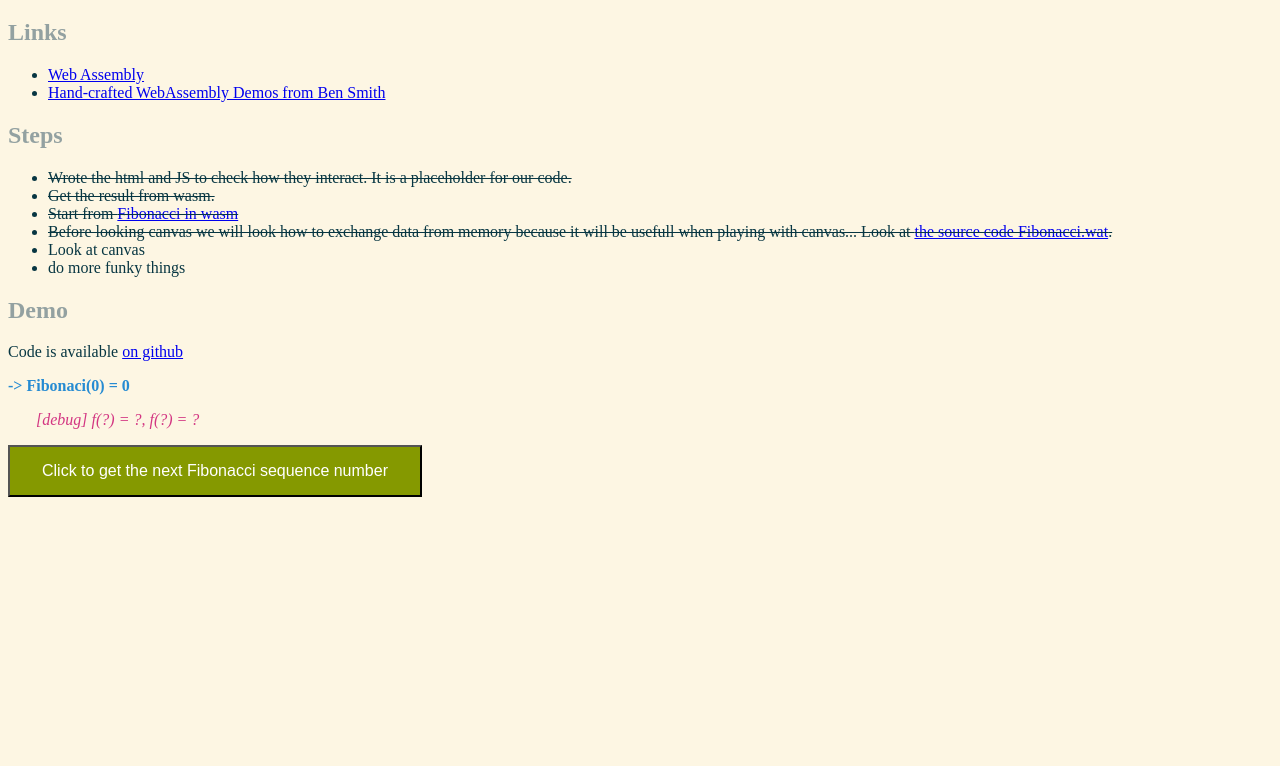
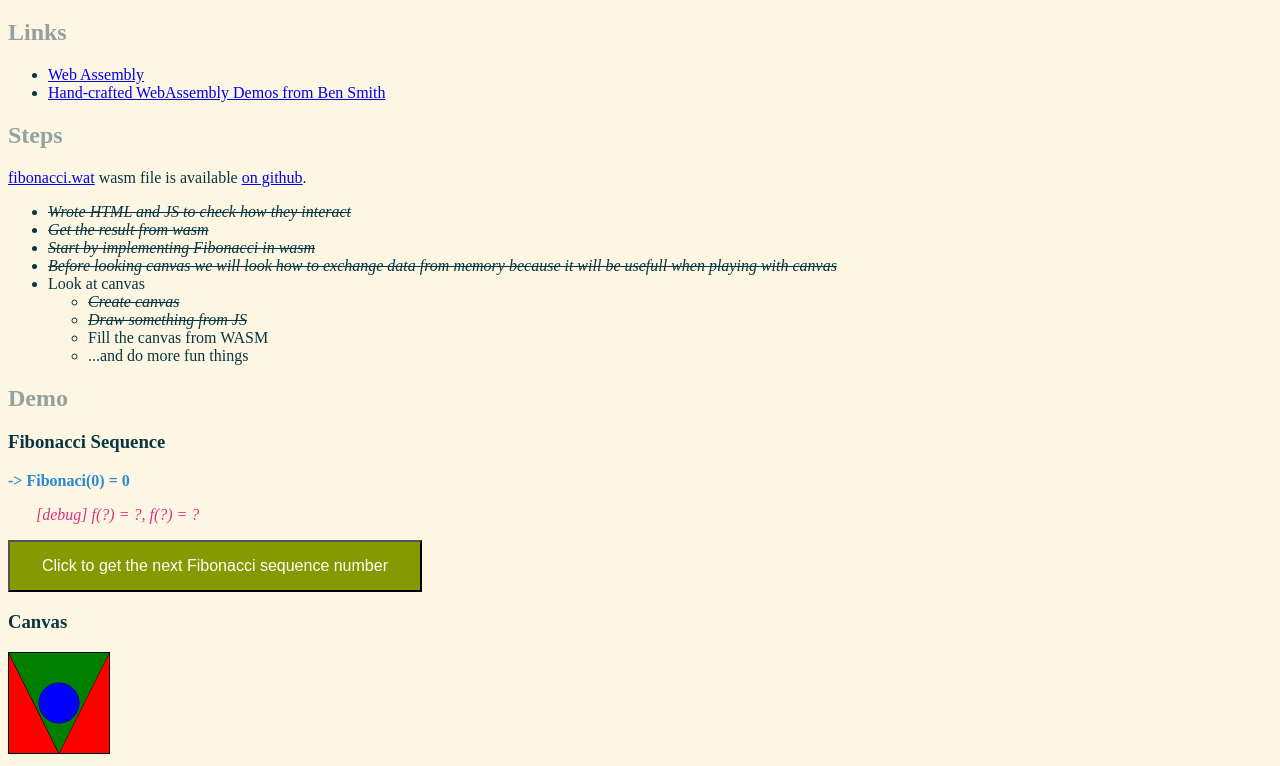
Before and after one commit to gthvn1/gthvn1.github.io, a plain HTML site: page docs/index.html in a window 1280 px wide. Shown: the part 61-827 px from the top of the page. Before the commit the page ends 800 px from the top, so only its background shows below. Drawn offline with Linux system fonts and the light colour scheme.

Commit message:
start playing with canvas

```diff
--- a/docs/index.html
+++ b/docs/index.html
@@ -40,7 +40,7 @@
 
         .result { color: #268bd2; font-weight: bolder }
         .debug  { color: #d33682; font-style: italic }
-        .checked { text-decoration: line-through }
+        .checked { text-decoration: line-through; font-style: italic }
     </style>
 </head>
 
@@ -49,45 +49,90 @@
 
     <h2> Links </h2>
     <ul>
-        <li><a href="https://webassembly.org/"> Web Assembly</a></li>
-        <li><a href="https://www.youtube.com/watch?v=qEq3F9Z8z6w&t=21s">
-                Hand-crafted WebAssembly Demos from Ben Smith</a></li>
+        <li><a href="https://webassembly.org/">Web Assembly</a></li>
+        <li>
+            <a href="https://www.youtube.com/watch?v=qEq3F9Z8z6w&t=21s">Hand-crafted WebAssembly
+                Demos from Ben Smith</a>
+        </li>
     </ul>
 
     <h2> Steps </h2>
+
+    <p>
+        <a href="https://github.com/gthvn1/gthvn1.github.io/blob/master/docs/fibonacci.wat">
+        fibonacci.wat</a> wasm file is available
+        <a href="https://github.com/gthvn1/gthvn1.github.io/tree/master/docs">on github</a>.
+    </p>
+
     <ul>
-        <li class="checked"> Wrote the html and JS to check how they interact. It is a placeholder for
-            our code.</li>
-        <li class="checked"> Get the result from wasm.</li>
-        <li class="checked">
-            Start from
-            <a href="https://github.com/gthvn1/wasm_sandkasten/tree/master/fibonacci">Fibonacci in wasm</a></li>
-        <li class="checked">
-            Before looking canvas we will look how to exchange data from memory because it
-            will be usefull when playing with canvas... Look at
-            <a href="https://github.com/gthvn1/gthvn1.github.io/blob/master/docs/fibonacci.wat">the source
-                code Fibonacci.wat</a>.</li>
-        <li>  Look at canvas</li>
-        <li>  do more funky things</li>
+        <li class="checked"> Wrote HTML and JS to check how they interact</li>
+        <li class="checked"> Get the result from wasm</li>
+        <li class="checked"> Start by implementing Fibonacci in wasm</li>
+        <li class="checked"> Before looking canvas we will look how to exchange data from memory
+            because it will be usefull when playing with canvas
+        </li>
+        <li> Look at canvas</li>
+        <ul>
+            <li class="checked"> Create canvas</li>
+            <li class="checked"> Draw something from JS</li>
+            <li> Fill the canvas from WASM</li>
+            <li> ...and do more fun things</li>
+        </ul>
     </ul>
 
     <h2> Demo </h2>
-    <p> Code is available <a href="https://github.com/gthvn1/gthvn1.github.io/tree/master/docs">
-        on github</a></p>
+    <h3> Fibonacci Sequence </h3>
     <p class="result"> -> Fibonaci(<span id="n">0</span>) = <span id="fib">0</span> </p>
     <p class="debug">&nbsp;&nbsp;&nbsp;&nbsp;&nbsp;&nbsp;&nbsp;[debug] f(<span id="a">?</span>) = <span id="fa">?</span>, f(<span id="b">?</span>) = <span id="fb">?</span></p>
     <button>
         Click to get the next Fibonacci sequence number
     </button>
 
+    <h3> Canvas </h3>
+
+    <canvas id="canvas" width="100" height="100" style="border:1px solid #000;">
+    </canvas>
+
     <script>
         let bytes = new Uint8Array([
             0x00,0x61,0x73,0x6d,0x01,0x00,0x00,0x00,0x01,0x05,0x01,0x60,0x01,0x7e,0x00,0x03,0x02,0x01,0x00,0x05,0x03,0x01,0x00,0x01,0x07,0x0e,0x02,0x03,0x6d,0x65,0x6d,0x02,0x00,0x04,0x66,0x69,0x62,0x6f,0x00,0x00,0x0a,0x6c,0x01,0x6a,0x01,0x01,0x7e,0x41,0x00,0x42,0x00,0x37,0x03,0x00,0x41,0x08,0x42,0x01,0x37,0x03,0x00,0x42,0x00,0x20,0x00,0x51,0x04,0x40,0x41,0x10,0x42,0x00,0x37,0x03,0x00,0x0b,0x42,0x01,0x20,0x00,0x51,0x04,0x40,0x41,0x10,0x42,0x01,0x37,0x03,0x00,0x05,0x42,0x02,0x21,0x01,0x03,0x40,0x41,0x10,0x41,0x08,0x29,0x03,0x00,0x41,0x00,0x29,0x03,0x00,0x7c,0x37,0x03,0x00,0x41,0x00,0x41,0x08,0x29,0x03,0x00,0x37,0x03,0x00,0x41,0x08,0x41,0x10,0x29,0x03,0x00,0x37,0x03,0x00,0x20,0x01,0x42,0x01,0x7c,0x21,0x01,0x20,0x01,0x20,0x00,0x57,0x0d,0x00,0x0b,0x0b,0x0b
         ]);
 
+        function draw_something() {
+            var c = document.getElementById("canvas");
+            var ctx = c.getContext("2d");
+
+            // start by filling all canvas in red
+            ctx.beginPath();
+            ctx.rect(0,0, 100, 100);
+            ctx.fillStyle = "red";
+            ctx.fill();
+
+            // Then draw triangle in green
+            ctx.beginPath();
+            ctx.fillStyle = "green";
+            ctx.moveTo(0,0);
+            ctx.lineTo(50, 100);
+            ctx.stroke(); // print the line
+            ctx.lineTo(100, 0);
+            ctx.stroke(); // print the line
+            ctx.fill();
+
+            // Finally draw a circle in blue again...
+            ctx.moveTo(70,50); // Move at the beginning of where we start to draw the circle
+            // x, y, radius, start angle, end angle
+            ctx.beginPath();
+            ctx.fillStyle = "blue";
+            ctx.arc(50, 50, 20, 0, 2 * Math.PI);
+            ctx.stroke();
+            ctx.fill();
+        }
+
         (async function start() {
             const {module, instance} = await WebAssembly.instantiate(bytes);
             const exports = instance.exports;
+
+            draw_something();
 
             // In wasm memory we put 3*64bits values at the beginning.
             // So let's create a view of those 24 bytes
```
